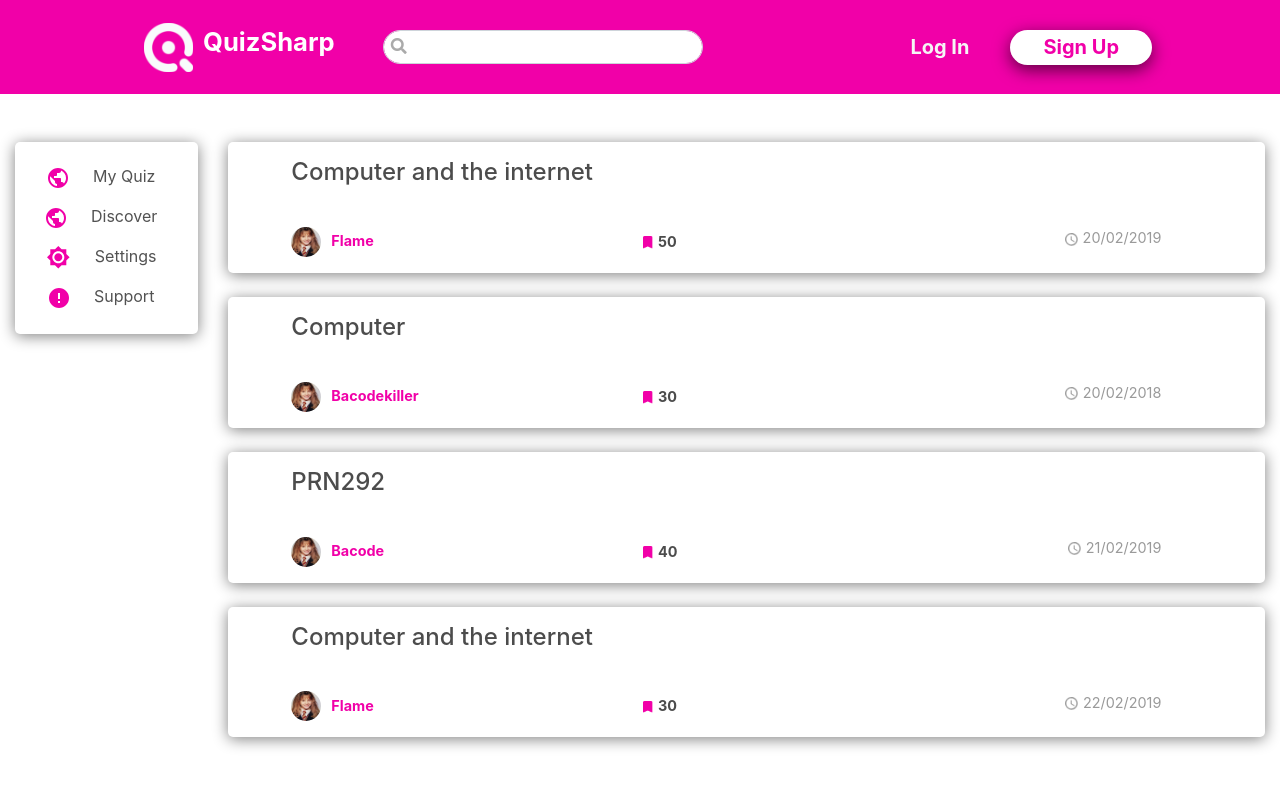
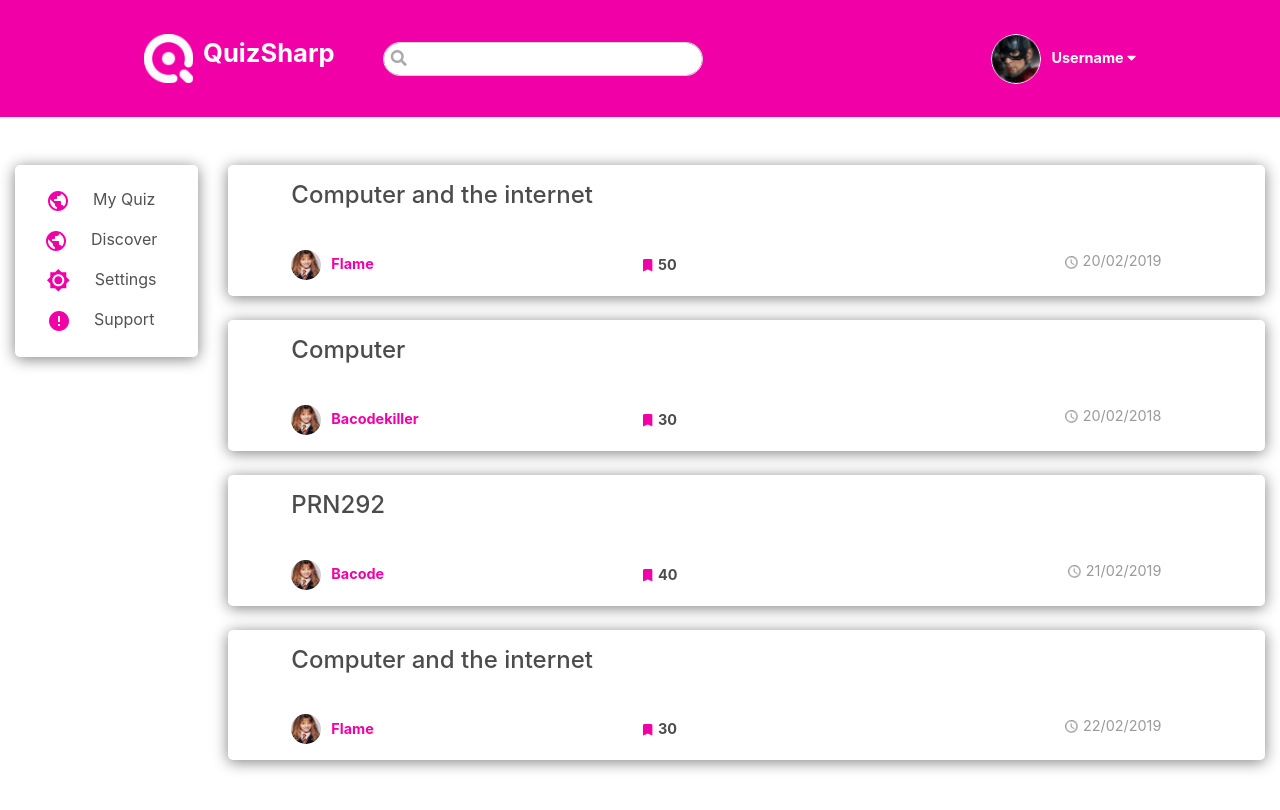
Before and after one commit to Sharp-Team/quiz-sharp, a React (Create React App) app in the folder frontend/: page /home-page-user in a window 1280 px wide. Shown: the top 810 px of the page. Built offline with nearby package versions, Linux system fonts and the light colour scheme.

Commit message:
test: user navigation

```diff
--- a/frontend/src/components/index.tsx
+++ b/frontend/src/components/index.tsx
@@ -1,4 +1,6 @@
 export { default as Navigation } from './Navigation'
+
+export { default as UserNavigation } from './UserNavigation'
 
 export { default as SideBarSmall } from './SideBarSmall'
 
--- a/frontend/src/layout/FullLayout.tsx
+++ b/frontend/src/layout/FullLayout.tsx
@@ -1,10 +1,10 @@
 import React from 'react'
-import { Navigation } from '../components'
+import { UserNavigation } from '../components'
 
 function FullLayout({ sidebar, content }: any) {
   return (
     <div>
-      <Navigation />
+      <UserNavigation />
       <div className="container-fluid">
         <div className="row">
           <div className="col-2">{sidebar}</div>
```
